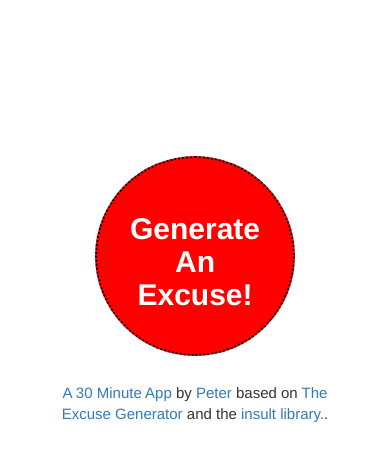
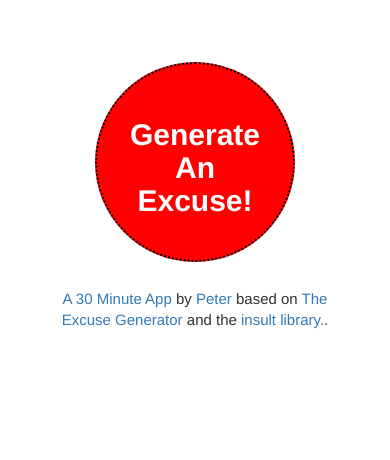
Before and after one commit to pbanigo/excuse-generator, a plain HTML site: page index.html in a window 390 px wide. Drawn offline with nearby package versions, Linux system fonts and the light colour scheme.

Commit message:
Update style.css

```diff
--- a/css/style.css
+++ b/css/style.css
@@ -53,7 +53,7 @@ h2{
 
 	}
 	#app{
-	margin-top: 50%;
+	margin-top: 20%;
 	max-width: auto;
 }
 }
```
